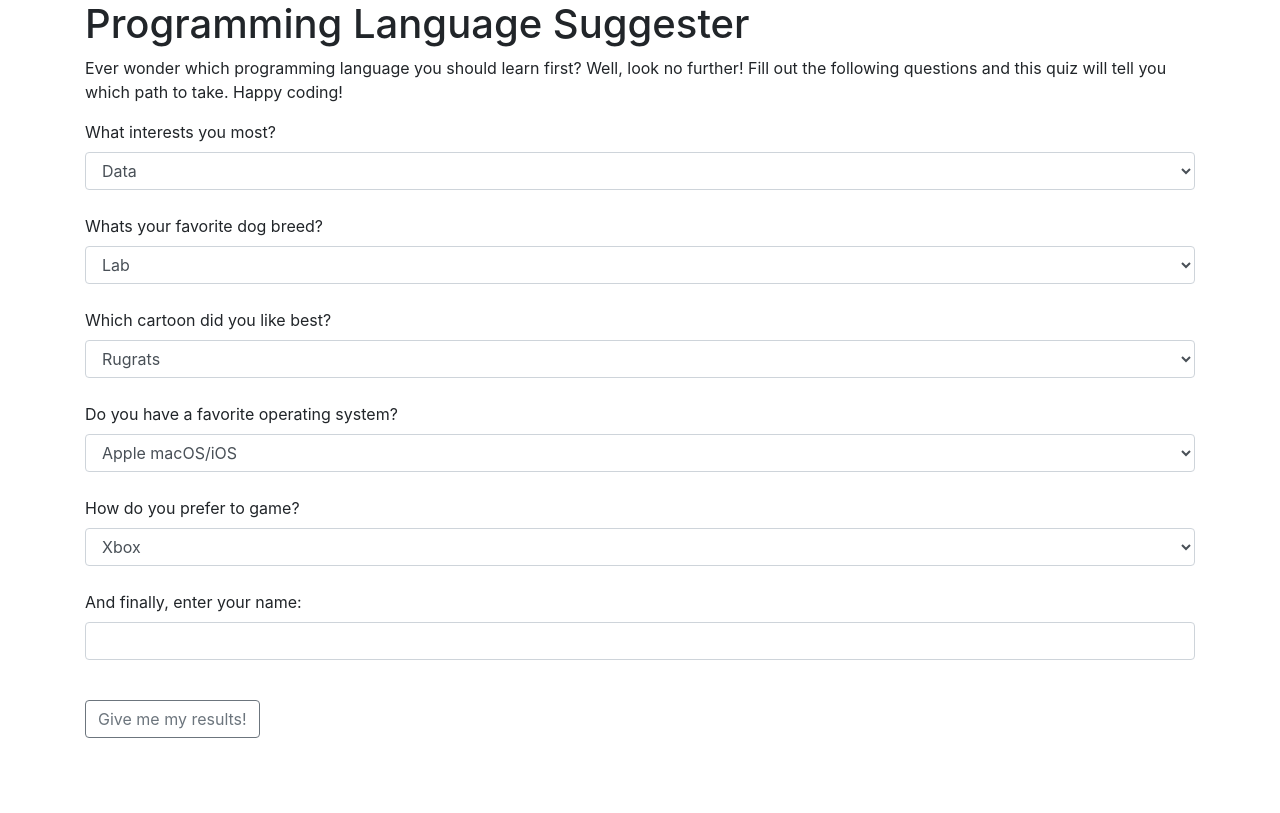
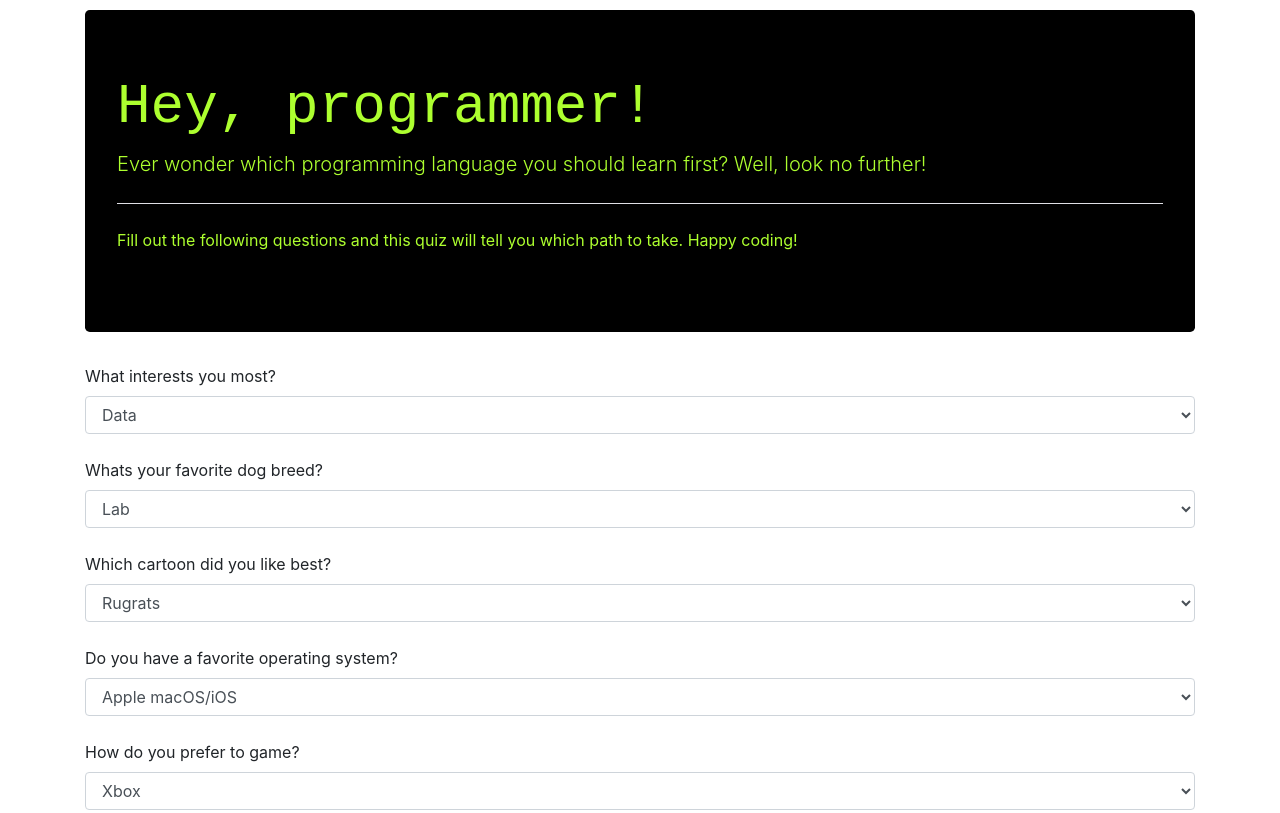
Before and after one commit to ericamarroquin/programming-suggester, a plain HTML site: page index.html in a window 1280 px wide. Shown: the top 813 px of the page. Drawn offline with Linux system fonts and the light colour scheme.

Commit message:
add additional css styling

```diff
--- a/css/styles.css
+++ b/css/styles.css
@@ -20,3 +20,17 @@ img {
   padding-right: 10px;
   padding-bottom: 10px;
 }
+
+.jumbotron {
+  margin-top: 10px;
+  background-color: black;
+  color: greenyellow;
+}
+
+.jumbotron h1 {
+  font-family: 'Courier New', Courier, monospace;
+}
+
+.my-4 {
+  background-color: ghostwhite;
+}
--- a/index.html
+++ b/index.html
@@ -9,8 +9,12 @@
 </head>
 <body>
   <div class="container">
-    <h1>Programming Language Suggester</h1>
-    <p>Ever wonder which programming language you should learn first? Well, look no further! Fill out the following questions and this quiz will tell you which path to take. Happy coding!</p>
+    <div class="jumbotron">
+      <h1 class="display-4">Hey, programmer!</h1>
+      <p class="lead">Ever wonder which programming language you should learn first? Well, look no further!</p>
+      <hr class="my-4">
+      <p>Fill out the following questions and this quiz will tell you which path to take. Happy coding!</p>
+    </div>
 
     <form id="quiz">
       <label for="interests">What interests you most?</label>
```
